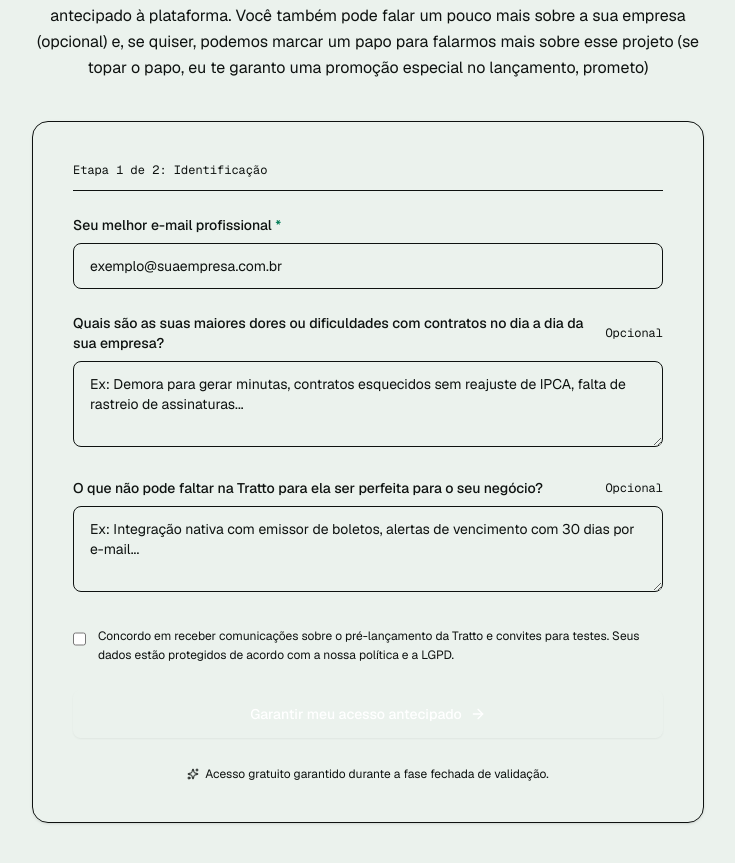
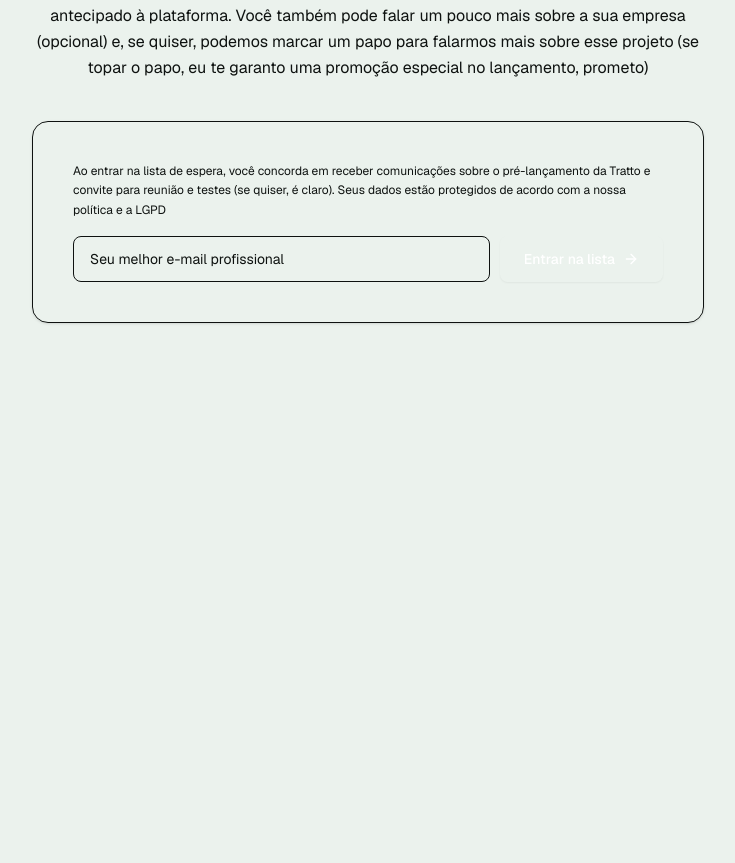
Before and after one commit to brtorresdel/tratto-landing-page, a Next.js app: page / in a window 1280 px wide. Shown: the part 7783-8646 px from the top of the page, without its empty margins (272-1007 px from the left). After the commit the page ends 8234 px from the top, so only its background shows below. Built offline with nearby package versions, Linux system fonts and the light colour scheme.

Commit message:
refactor(waitlist): simplifica layout da Etapa 1 com input inline e move opcionais para Etapa 2

```diff
--- a/src/components/waitlist-form-step1.tsx
+++ b/src/components/waitlist-form-step1.tsx
@@ -2,7 +2,7 @@
 
 import React, { useState } from 'react';
 import type { WaitlistStep1Input } from '@/lib/waitlist-schema';
-import { ArrowRight, Loader2, Sparkles } from 'lucide-react';
+import { ArrowRight, Loader2 } from 'lucide-react';
 
 interface WaitlistFormStep1Props {
   onSubmit: (data: WaitlistStep1Input) => Promise<{ success: boolean; error?: string }>;
@@ -10,25 +10,18 @@ interface WaitlistFormStep1Props {
 
 export function WaitlistFormStep1({ onSubmit }: WaitlistFormStep1Props) {
   const [email, setEmail] = useState('');
-  const [painPoints, setPainPoints] = useState('');
-  const [suggestions, setSuggestions] = useState('');
-  const [consent, setConsent] = useState(false);
   const [honeypot, setHoneypot] = useState('');
-  const [errors, setErrors] = useState<{ email?: string; consent?: string; general?: string }>({});
+  const [errors, setErrors] = useState<{ email?: string; general?: string }>({});
   const [isSubmitting, setIsSubmitting] = useState(false);
 
   const handleSubmit = async (e: React.FormEvent) => {
     e.preventDefault();
-    const newErrors: { email?: string; consent?: string } = {};
+    const newErrors: { email?: string } = {};
 
     const trimmedEmail = email.trim();
     const emailRegex = /^[^\s@]+@[^\s@]+\.[^\s@]+$/;
     if (!trimmedEmail || !emailRegex.test(trimmedEmail)) {
       newErrors.email = 'Informe um endereço de e-mail válido.';
-    }
-
-    if (!consent) {
-      newErrors.consent = 'É necessário concordar com os termos para continuar.';
     }
 
     if (Object.keys(newErrors).length > 0) {
@@ -42,9 +35,7 @@ export function WaitlistFormStep1({ onSubmit }: WaitlistFormStep1Props) {
     try {
       const res = await onSubmit({
         email: trimmedEmail,
-        consent,
-        painPoints: painPoints.trim() || undefined,
-        suggestions: suggestions.trim() || undefined,
+        consent: true,
         honeypot,
       });
 
@@ -66,7 +57,7 @@ export function WaitlistFormStep1({ onSubmit }: WaitlistFormStep1Props) {
   };
 
   return (
-    <form onSubmit={handleSubmit} noValidate className="space-y-6">
+    <form onSubmit={handleSubmit} noValidate className="space-y-4">
       {/* Campo Honeypot Oculto (Anti-bot) */}
       <div style={{ display: 'none' }} aria-hidden="true">
         <label htmlFor="website_hp">Não preencha este campo se você for humano:</label>
@@ -90,19 +81,23 @@ export function WaitlistFormStep1({ onSubmit }: WaitlistFormStep1Props) {
         </div>
       )}
 
-      {/* Input de E-mail */}
+      {/* Texto de aviso legal / LGPD acima do campo */}
+      <p className="text-xs text-[var(--sage-text-secondary)] leading-relaxed">
+        Ao entrar na lista de espera, você concorda em receber comunicações sobre o pré-lançamento da Tratto e convite para reunião e testes (se quiser, é claro). Seus dados estão protegidos de acordo com a nossa política e a LGPD
+      </p>
+
+      {/* Input de E-mail com Botão lado a lado */}
       <div className="space-y-2">
-        <label
-          htmlFor="waitlist-email"
-          className="block text-sm font-medium text-[var(--sage-text-primary)]"
-        >
-          Seu melhor e-mail profissional <span className="text-emerald-700 dark:text-emerald-500">*</span>
+        <div className="flex flex-col sm:flex-row items-stretch gap-2.5">
+          <div className="flex-1 relative">
+            <label htmlFor="waitlist-email" className="sr-only">
+              Seu melhor e-mail profissional
             </label>
             <input
               id="waitlist-email"
               type="email"
               required
-          placeholder="exemplo@suaempresa.com.br"
+              placeholder="Seu melhor e-mail profissional"
               value={email}
               onChange={(e) => {
                 setEmail(e.target.value);
@@ -112,106 +107,34 @@ export function WaitlistFormStep1({ onSubmit }: WaitlistFormStep1Props) {
               aria-describedby={errors.email ? 'waitlist-email-error' : undefined}
               className="w-full rounded-lg border border-[var(--sage-border-subtle)] bg-[var(--sage-paper)] px-4 py-3 text-sm text-[var(--sage-text-primary)] placeholder-[var(--sage-text-secondary)]/60 transition-colors focus:border-[var(--sage-accent-primary)] focus:outline-none focus:ring-2 focus:ring-[var(--sage-accent-primary)]/20"
             />
+          </div>
+
+          <button
+            type="submit"
+            disabled={isSubmitting}
+            aria-busy={isSubmitting}
+            className="inline-flex items-center justify-center gap-2 rounded-lg bg-[var(--sage-accent-primary)] px-6 py-3 text-sm font-medium text-white transition-all hover:bg-[var(--sage-accent-hover)] focus:outline-none focus:ring-2 focus:ring-[var(--sage-accent-primary)]/30 active:scale-[0.99] disabled:opacity-70 disabled:cursor-not-allowed shadow-xs whitespace-nowrap shrink-0"
+          >
+            {isSubmitting ? (
+              <>
+                <Loader2 className="h-4 w-4 animate-spin" />
+                <span>Entrando...</span>
+              </>
+            ) : (
+              <>
+                <span>Entrar na lista</span>
+                <ArrowRight className="h-4 w-4" />
+              </>
+            )}
+          </button>
+        </div>
+
         {errors.email && (
           <p id="waitlist-email-error" role="alert" className="text-xs text-red-600 dark:text-red-400">
             {errors.email}
           </p>
         )}
       </div>
-
-      {/* Pergunta Opcional 1: Dores com Contratos */}
-      <div className="space-y-2">
-        <div className="flex items-center justify-between">
-          <label
-            htmlFor="waitlist-pain-points"
-            className="block text-sm font-medium text-[var(--sage-text-primary)]"
-          >
-            Quais são as suas maiores dores ou dificuldades com contratos no dia a dia da sua empresa?
-          </label>
-          <span className="text-xs text-[var(--sage-text-secondary)] font-mono">Opcional</span>
-        </div>
-        <textarea
-          id="waitlist-pain-points"
-          rows={3}
-          maxLength={1500}
-          placeholder="Ex: Demora para gerar minutas, contratos esquecidos sem reajuste de IPCA, falta de rastreio de assinaturas..."
-          value={painPoints}
-          onChange={(e) => setPainPoints(e.target.value)}
-          className="w-full rounded-lg border border-[var(--sage-border-subtle)] bg-[var(--sage-paper)] px-4 py-3 text-sm text-[var(--sage-text-primary)] placeholder-[var(--sage-text-secondary)]/60 transition-colors focus:border-[var(--sage-accent-primary)] focus:outline-none focus:ring-2 focus:ring-[var(--sage-accent-primary)]/20"
-        />
-      </div>
-
-      {/* Pergunta Opcional 2: Sugestões de Evolução */}
-      <div className="space-y-2">
-        <div className="flex items-center justify-between">
-          <label
-            htmlFor="waitlist-suggestions"
-            className="block text-sm font-medium text-[var(--sage-text-primary)]"
-          >
-            O que não pode faltar na Tratto para ela ser perfeita para o seu negócio?
-          </label>
-          <span className="text-xs text-[var(--sage-text-secondary)] font-mono">Opcional</span>
-        </div>
-        <textarea
-          id="waitlist-suggestions"
-          rows={3}
-          maxLength={1500}
-          placeholder="Ex: Integração nativa com emissor de boletos, alertas de vencimento com 30 dias por e-mail..."
-          value={suggestions}
-          onChange={(e) => setSuggestions(e.target.value)}
-          className="w-full rounded-lg border border-[var(--sage-border-subtle)] bg-[var(--sage-paper)] px-4 py-3 text-sm text-[var(--sage-text-primary)] placeholder-[var(--sage-text-secondary)]/60 transition-colors focus:border-[var(--sage-accent-primary)] focus:outline-none focus:ring-2 focus:ring-[var(--sage-accent-primary)]/20"
-        />
-      </div>
-
-      {/* Checkbox de Consentimento LGPD */}
-      <div className="space-y-2 pt-1">
-        <label className="flex items-start gap-3 cursor-pointer select-none">
-          <input
-            type="checkbox"
-            checked={consent}
-            onChange={(e) => {
-              setConsent(e.target.checked);
-              if (errors.consent) setErrors((prev) => ({ ...prev, consent: undefined }));
-            }}
-            aria-invalid={!!errors.consent}
-            aria-describedby={errors.consent ? 'waitlist-consent-error' : undefined}
-            className="mt-1 h-4 w-4 rounded border-[var(--sage-border-subtle)] text-[var(--sage-accent-primary)] focus:ring-2 focus:ring-[var(--sage-accent-primary)]/20 accent-[var(--sage-accent-primary)]"
-          />
-          <span className="text-xs text-[var(--sage-text-secondary)] leading-relaxed">
-            Concordo em receber comunicações sobre o pré-lançamento da Tratto e convites para testes. Seus dados estão protegidos de acordo com a nossa política e a LGPD.
-          </span>
-        </label>
-        {errors.consent && (
-          <p id="waitlist-consent-error" role="alert" className="text-xs text-red-600 dark:text-red-400">
-            {errors.consent}
-          </p>
-        )}
-      </div>
-
-      {/* Botão de Ação */}
-      <button
-        type="submit"
-        disabled={isSubmitting}
-        aria-busy={isSubmitting}
-        className="w-full flex items-center justify-center gap-2 rounded-lg bg-[var(--sage-accent-primary)] px-6 py-3.5 text-sm font-medium text-white transition-all hover:bg-[var(--sage-accent-hover)] focus:outline-none focus:ring-2 focus:ring-[var(--sage-accent-primary)]/30 active:scale-[0.99] disabled:opacity-70 disabled:cursor-not-allowed shadow-xs"
-      >
-        {isSubmitting ? (
-          <>
-            <Loader2 className="h-4 w-4 animate-spin" />
-            <span>Garantindo seu acesso...</span>
-          </>
-        ) : (
-          <>
-            <span>Garantir meu acesso antecipado</span>
-            <ArrowRight className="h-4 w-4" />
-          </>
-        )}
-      </button>
-
-      <p className="text-center text-xs text-[var(--sage-text-secondary)] flex items-center justify-center gap-1.5 pt-1">
-        <Sparkles className="h-3 w-3 text-[var(--sage-accent-primary)]" />
-        <span>Acesso gratuito garantido durante a fase fechada de validação.</span>
-      </p>
     </form>
   );
 }
--- a/src/components/waitlist-form-step2.tsx
+++ b/src/components/waitlist-form-step2.tsx
@@ -29,6 +29,8 @@ const TOOLS = [
 ];
 
 export function WaitlistFormStep2({ email, onSubmit, onSkip }: WaitlistFormStep2Props) {
+  const [painPoints, setPainPoints] = useState('');
+  const [suggestions, setSuggestions] = useState('');
   const [segment, setSegment] = useState<WaitlistStep2Input['segment'] | undefined>();
   const [contractsVolume, setContractsVolume] = useState<WaitlistStep2Input['contractsVolume'] | undefined>();
   const [currentTool, setCurrentTool] = useState<string>('');
@@ -44,6 +46,8 @@ export function WaitlistFormStep2({ email, onSubmit, onSkip }: WaitlistFormStep2
     try {
       const res = await onSubmit({
         email,
+        painPoints: painPoints.trim() || undefined,
+        suggestions: suggestions.trim() || undefined,
         segment,
         contractsVolume,
         currentTool: currentTool.trim() || undefined,
@@ -83,6 +87,50 @@ export function WaitlistFormStep2({ email, onSubmit, onSkip }: WaitlistFormStep2
           {error}
         </div>
       )}
+
+      {/* Pergunta Opcional 1: Dores com Contratos */}
+      <div className="space-y-2">
+        <div className="flex items-center justify-between">
+          <label
+            htmlFor="waitlist-step2-pain-points"
+            className="block text-sm font-medium text-[var(--sage-text-primary)]"
+          >
+            Quais são as suas maiores dores ou dificuldades com contratos no dia a dia da sua empresa?
+          </label>
+          <span className="text-xs text-[var(--sage-text-secondary)] font-mono">Opcional</span>
+        </div>
+        <textarea
+          id="waitlist-step2-pain-points"
+          rows={3}
+          maxLength={1500}
+          placeholder="Ex: Demora para gerar minutas, contratos esquecidos sem reajuste de IPCA, falta de rastreio de assinaturas..."
+          value={painPoints}
+          onChange={(e) => setPainPoints(e.target.value)}
+          className="w-full rounded-lg border border-[var(--sage-border-subtle)] bg-[var(--sage-paper)] px-4 py-3 text-sm text-[var(--sage-text-primary)] placeholder-[var(--sage-text-secondary)]/60 transition-colors focus:border-[var(--sage-accent-primary)] focus:outline-none focus:ring-2 focus:ring-[var(--sage-accent-primary)]/20"
+        />
+      </div>
+
+      {/* Pergunta Opcional 2: Sugestões de Evolução */}
+      <div className="space-y-2">
+        <div className="flex items-center justify-between">
+          <label
+            htmlFor="waitlist-step2-suggestions"
+            className="block text-sm font-medium text-[var(--sage-text-primary)]"
+          >
+            O que não pode faltar na Tratto para ela ser perfeita para o seu negócio?
+          </label>
+          <span className="text-xs text-[var(--sage-text-secondary)] font-mono">Opcional</span>
+        </div>
+        <textarea
+          id="waitlist-step2-suggestions"
+          rows={3}
+          maxLength={1500}
+          placeholder="Ex: Integração nativa com emissor de boletos, alertas de vencimento com 30 dias por e-mail..."
+          value={suggestions}
+          onChange={(e) => setSuggestions(e.target.value)}
+          className="w-full rounded-lg border border-[var(--sage-border-subtle)] bg-[var(--sage-paper)] px-4 py-3 text-sm text-[var(--sage-text-primary)] placeholder-[var(--sage-text-secondary)]/60 transition-colors focus:border-[var(--sage-accent-primary)] focus:outline-none focus:ring-2 focus:ring-[var(--sage-accent-primary)]/20"
+        />
+      </div>
 
       {/* Pergunta 1: Segmento */}
       <fieldset className="space-y-2">
--- a/src/components/waitlist-section.tsx
+++ b/src/components/waitlist-section.tsx
@@ -80,27 +80,6 @@ export function WaitlistSection({
 
         {/* Card Principal do Formulário */}
         <div className="relative rounded-2xl border border-[var(--sage-border-subtle)] bg-[var(--sage-paper-card)] p-6 sm:p-10 shadow-sm transition-all">
-          {/* Indicador de Etapas */}
-          {step < 3 && (
-            <div className="mb-6 flex items-center justify-between text-xs text-[var(--sage-text-secondary)] border-b border-[var(--sage-border-subtle)] pb-3">
-              <span className="font-mono">
-                {step === 1 ? 'Etapa 1 de 2: Identificação' : 'Etapa 2 de 2: Qualificação'}
-              </span>
-              <div className="flex gap-1.5">
-                <span
-                  className={`h-1.5 w-6 rounded-full transition-colors ${
-                    step >= 1 ? 'bg-[var(--sage-accent-primary)]' : 'bg-[var(--sage-border-subtle)]'
-                  }`}
-                />
-                <span
-                  className={`h-1.5 w-6 rounded-full transition-colors ${
-                    step >= 2 ? 'bg-[var(--sage-accent-primary)]' : 'bg-[var(--sage-border-subtle)]'
-                  }`}
-                />
-              </div>
-            </div>
-          )}
-
           {/* Renderização Condicional das Etapas */}
           {step === 1 && <WaitlistFormStep1 onSubmit={handleStep1Submit} />}
 
--- a/src/lib/waitlist-schema.ts
+++ b/src/lib/waitlist-schema.ts
@@ -8,6 +8,7 @@ export const waitlistStep1Schema = z.object({
     .email('Informe um endereço de e-mail válido.'),
   consent: z
     .boolean()
+    .default(true)
     .refine((val) => val === true, {
       message: 'É necessário concordar com os termos para continuar.',
     }),
@@ -37,6 +38,20 @@ export const waitlistStep2Schema = z.object({
     .trim()
     .toLowerCase()
     .email('Informe um endereço de e-mail válido.'),
+  painPoints: z
+    .string()
+    .trim()
+    .max(1500, 'Texto muito longo (máximo de 1500 caracteres).')
+    .optional()
+    .or(z.literal(''))
+    .transform((val) => (val && val.length > 0 ? val : undefined)),
+  suggestions: z
+    .string()
+    .trim()
+    .max(1500, 'Texto muito longo (máximo de 1500 caracteres).')
+    .optional()
+    .or(z.literal(''))
+    .transform((val) => (val && val.length > 0 ? val : undefined)),
   segment: z
     .enum(['Coworking', 'Advocacia', 'Academias', 'Escolas', 'Contabilidade', 'Outro'])
     .optional(),
--- a/src/lib/waitlist-service.ts
+++ b/src/lib/waitlist-service.ts
@@ -57,6 +57,8 @@ export class WaitlistService {
 
       await this.repository.upsertLead({
         email: normalizedEmail,
+        pain_points: input.painPoints || null,
+        suggestions: input.suggestions || null,
         segment: input.segment || null,
         contracts_volume: input.contractsVolume || null,
         current_tool: input.currentTool || null,
```
Also changed, not shown: 1 other file (tests, documents, lock files or other folders). Lines whose indentation alone changed are shown as unchanged.
